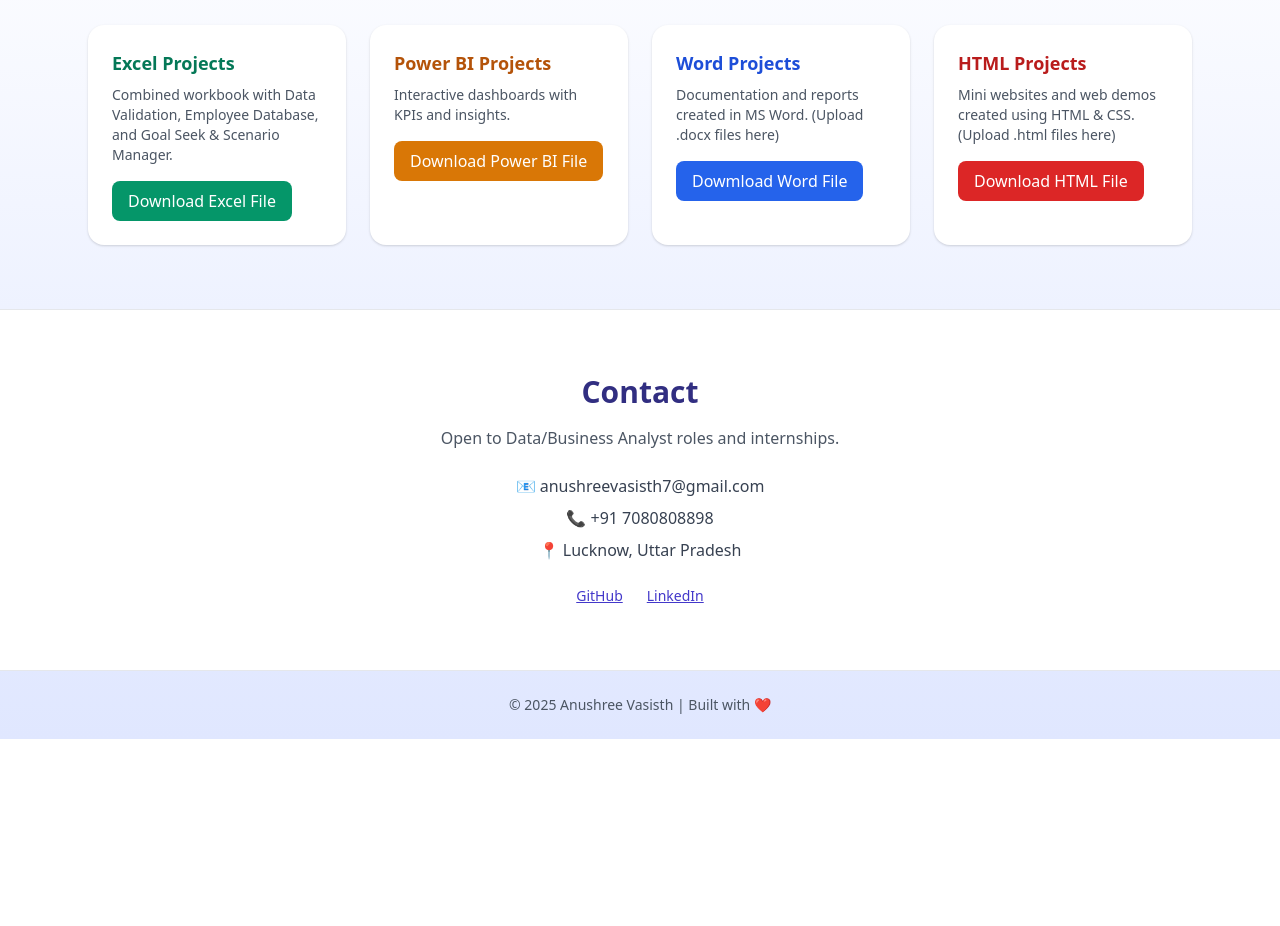
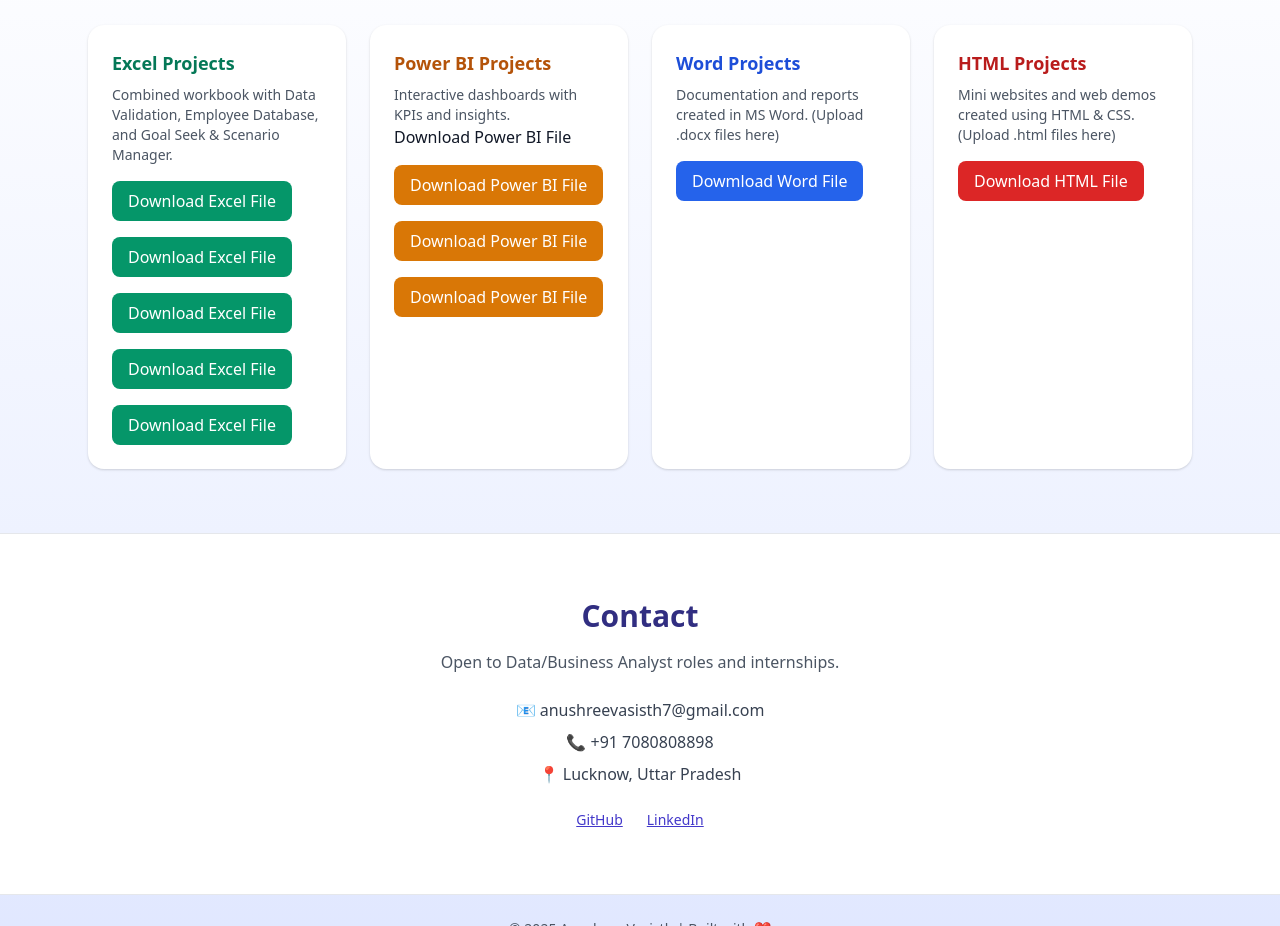
Before and after one commit to anushreevasisth7/anushree-portfolio, a plain HTML site: page index.html in a window 1280 px wide. Shown: the part 1440-2366 px from the top of the page. Before the commit the page ends 2179 px from the top, so only its background shows below. Drawn offline with nearby package versions, Linux system fonts and the light colour scheme.

Commit message:
index.html

```diff
--- a/index.html
+++ b/index.html
@@ -58,28 +58,36 @@
         <div class="p-6 bg-white rounded-2xl shadow hover:shadow-lg transition">
           <h3 class="text-lg font-semibold text-green-700">Excel Projects</h3>
           <p class="mt-2 text-sm text-gray-600">Combined workbook with Data Validation, Employee Database, and Goal Seek & Scenario Manager.</p>
-          <a href="Excelprojects/" class="mt-4 inline-block px-4 py-2 bg-green-600 text-white rounded-lg hover:bg-green-700">Download Excel File</a>
+          <a href="Excelprojects/BANK SHEET.xlsx/" class="mt-4 inline-block px-4 py-2 bg-green-600 text-white rounded-lg hover:bg-green-700">Download Excel File</a><a href="Excelprojects/CONCATENATE.xlsx" class="mt-4 inline-block px-4 py-2 bg-green-600 text-white rounded-lg hover:bg-green-700">Download Excel File</a>
+          <a href="Excelprojects/DATA VALIDATION.xlsx" class="mt-4 inline-block px-4 py-2 bg-green-600 text-white rounded-lg hover:bg-green-700">Download Excel File</a>
+          <a href="Excelprojects/GOAL SEEK AND SCENARIO MANAGER.xlsx" class="mt-4 inline-block px-4 py-2 bg-green-600 text-white rounded-lg hover:bg-green-700">Download Excel File</a>
+          <a href="Excelprojects/MARKSHEET.xlsx" class="mt-4 inline-block px-4 py-2 bg-green-600 text-white rounded-lg hover:bg-green-700">Download Excel File</a>
+
         </div>
 
         <!-- Power BI Projects -->
         <div class="p-6 bg-white rounded-2xl shadow hover:shadow-lg transition">
           <h3 class="text-lg font-semibold text-yellow-700">Power BI Projects</h3>
           <p class="mt-2 text-sm text-gray-600">Interactive dashboards with KPIs and insights.</p>
-          <a href="power bi projects/" class="mt-4 inline-block px-4 py-2 bg-yellow-600 text-white rounded-lg hover:bg-yellow-700">Download Power BI File</a>
+          <a href="power bi projects/Dashboard.pbix class="mt-4 inline-block px-4 py-2 bg-yellow-600 text-white rounded-lg hover:bg-yellow-700">Download Power BI File</a>
+          <a href="power bi projects/data modelling and star schema.pbix" class="mt-4 inline-block px-4 py-2 bg-yellow-600 text-white rounded-lg hover:bg-yellow-700">Download Power BI File</a>
+          <a href="power bi projects/POWER DAX.pbix" class="mt-4 inline-block px-4 py-2 bg-yellow-600 text-white rounded-lg hover:bg-yellow-700">Download Power BI File</a>
+          <a href="power bi projects/report.pbix" class="mt-4 inline-block px-4 py-2 bg-yellow-600 text-white rounded-lg hover:bg-yellow-700">Download Power BI File</a>
+
         </div>
 
         <!-- Word Projects -->
         <div class="p-6 bg-white rounded-2xl shadow hover:shadow-lg transition">
           <h3 class="text-lg font-semibold text-blue-700">Word Projects</h3>
           <p class="mt-2 text-sm text-gray-600">Documentation and reports created in MS Word. (Upload .docx files here)</p>
-          <a href="Wordprojects/" class="mt-4 inline-block px-4 py-2 bg-blue-600 text-white rounded-lg hover:bg-blue-700">Dowmload Word File</a>
+          <a href="Wordprojects/ms office presentation.pptx" class="mt-4 inline-block px-4 py-2 bg-blue-600 text-white rounded-lg hover:bg-blue-700">Dowmload Word File</a>
         </div>
 
         <!-- HTML Projects -->
         <div class="p-6 bg-white rounded-2xl shadow hover:shadow-lg transition">
           <h3 class="text-lg font-semibold text-red-700">HTML Projects</h3>
           <p class="mt-2 text-sm text-gray-600">Mini websites and web demos created using HTML & CSS. (Upload .html files here)</p>
-          <a href="HTML projects/" class="mt-4 inline-block px-4 py-2 bg-red-600 text-white rounded-lg hover:bg-red-700">Download HTML File</a>
+          <a href="HTML projects/EVENT REGISTRATION FORM.HTML" class="mt-4 inline-block px-4 py-2 bg-red-600 text-white rounded-lg hover:bg-red-700">Download HTML File</a>
         </div>
 
       </div>
```
